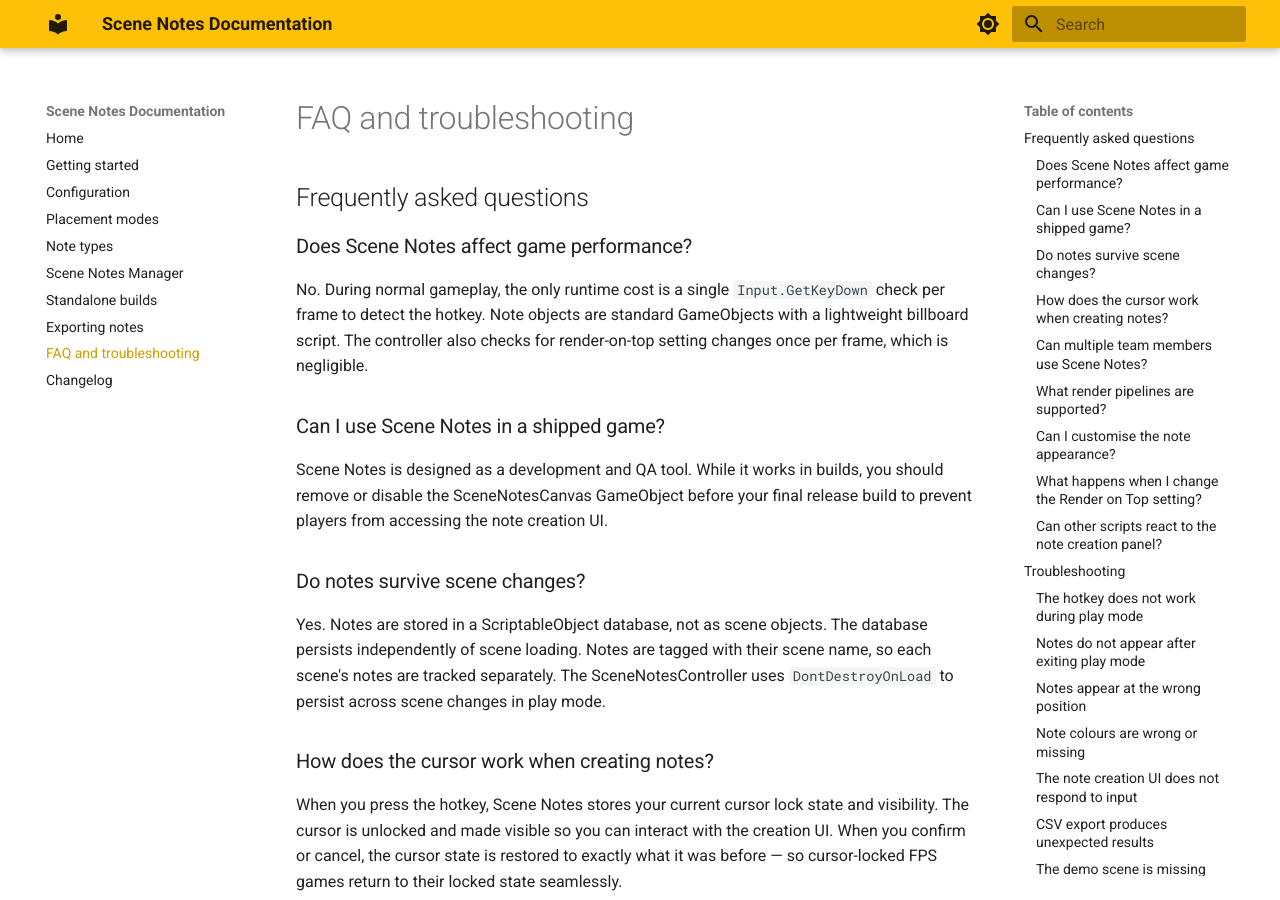
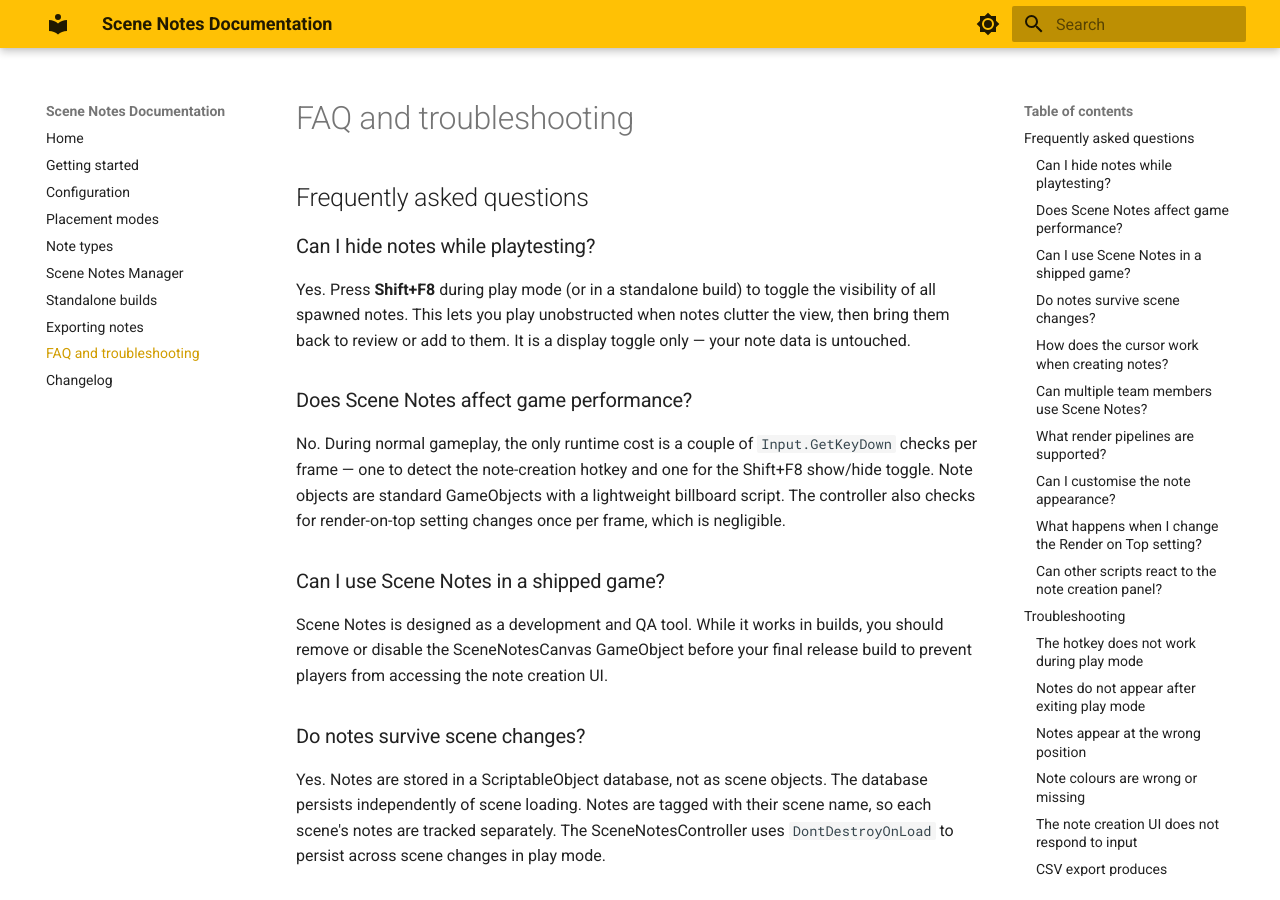
Before and after one commit to LuDiChRiS000/Scene-Notes, an MkDocs documentation site: the page built from docs/faq.md, in a window 1280 px wide and 900 px high. Built offline with MkDocs 1.6.1 and Material for MkDocs 9.7.7, drawn with Linux system fonts in a browser that asks for light colours.

Commit message:
Document Shift+F8 runtime show/hide toggle

```diff
--- a/docs/faq.md
+++ b/docs/faq.md
@@ -2,9 +2,13 @@
 
 ## Frequently asked questions
 
+### Can I hide notes while playtesting?
+
+Yes. Press **Shift+F8** during play mode (or in a standalone build) to toggle the visibility of all spawned notes. This lets you play unobstructed when notes clutter the view, then bring them back to review or add to them. It is a display toggle only — your note data is untouched.
+
 ### Does Scene Notes affect game performance?
 
-No. During normal gameplay, the only runtime cost is a single `Input.GetKeyDown` check per frame to detect the hotkey. Note objects are standard GameObjects with a lightweight billboard script. The controller also checks for render-on-top setting changes once per frame, which is negligible.
+No. During normal gameplay, the only runtime cost is a couple of `Input.GetKeyDown` checks per frame — one to detect the note-creation hotkey and one for the Shift+F8 show/hide toggle. Note objects are standard GameObjects with a lightweight billboard script. The controller also checks for render-on-top setting changes once per frame, which is negligible.
 
 ### Can I use Scene Notes in a shipped game?
 
```
Also changed, not shown: docs/changelog.md (+6 -0 lines), docs/configuration.md (+4 -0 lines), docs/getting-started.md (+3 -0 lines), docs/index.md (+1 -0 lines).
